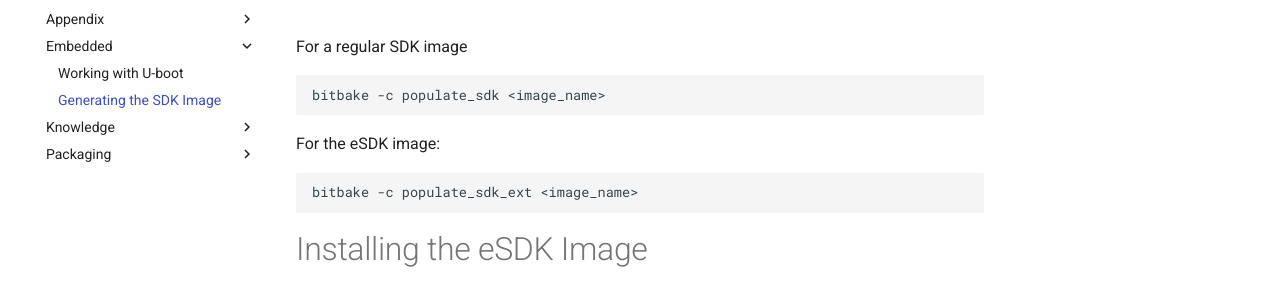
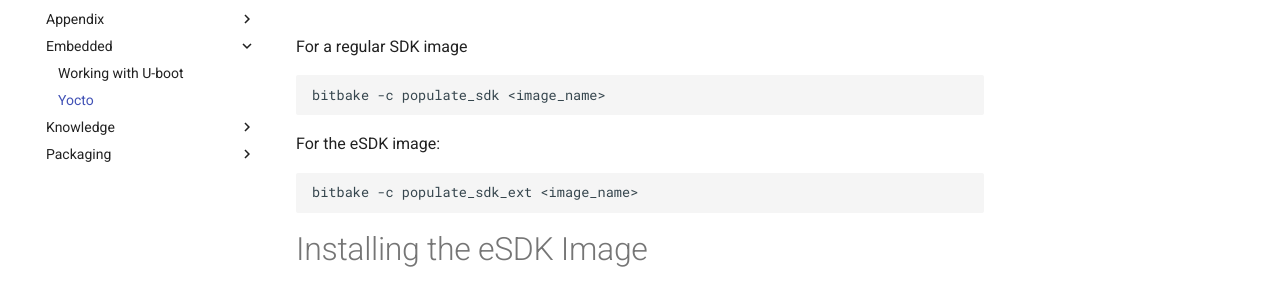
Before and after one commit to AmateurECE/twardyece-repository, an MkDocs documentation site: the page built from docs/Embedded/Yocto.md, in a window 1280 px wide. Shown: the part 146-430 px from the top of the page. Built offline with MkDocs 1.6.1 and Material for MkDocs 9.7.7, drawn with Linux system fonts in a browser that asks for light colours; part of the change alters nothing that is shown.

Commit message:
Add meta-data to Yocto page

```diff
--- a/docs/Embedded/Yocto.md
+++ b/docs/Embedded/Yocto.md
@@ -1,3 +1,8 @@
+---
+title: Yocto
+summary: Tips for Linux Development with Yocto
+date: 2022-06-16
+---
 # Generating the SDK Image
 
 For a regular SDK image
```
